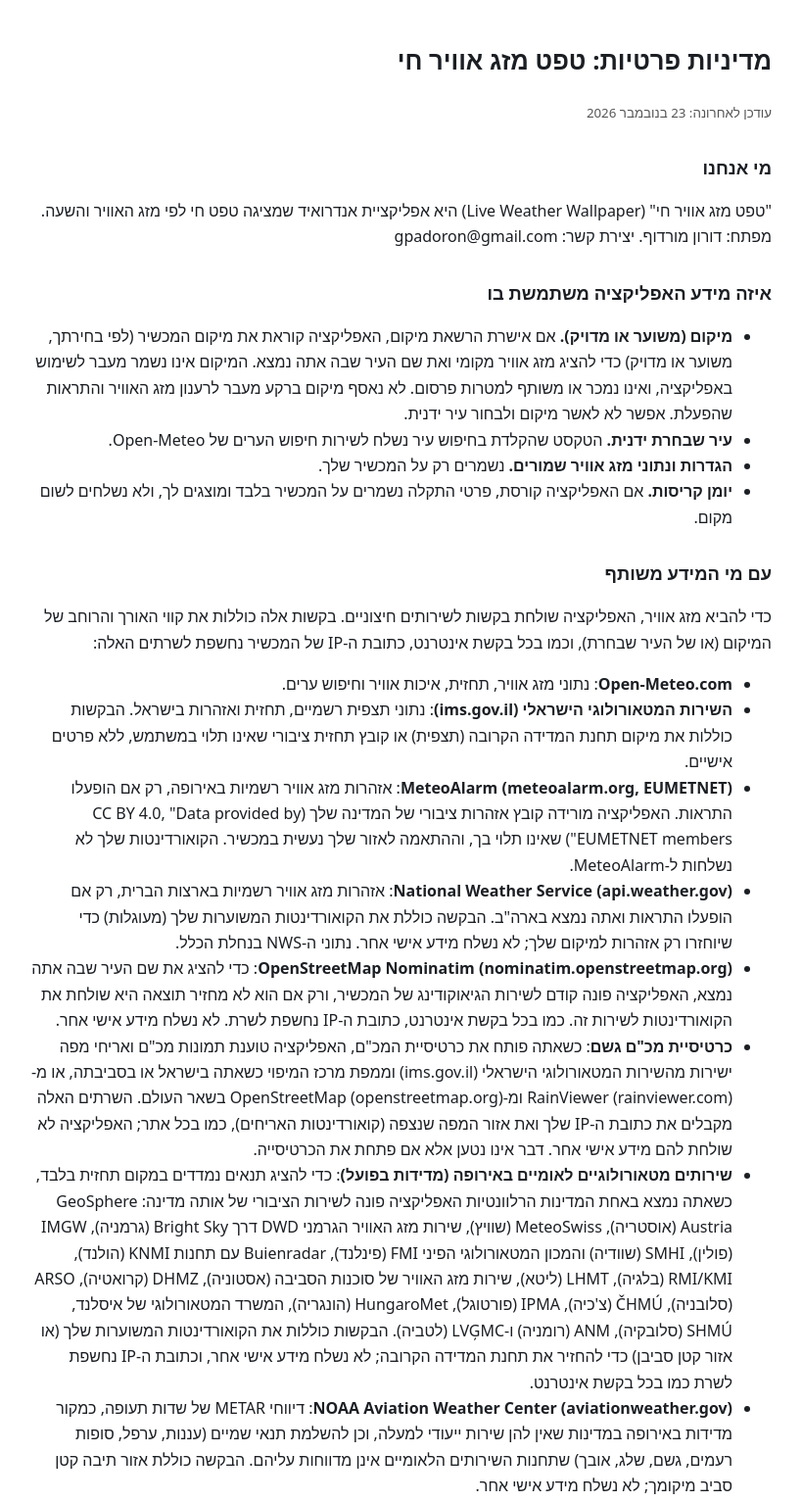
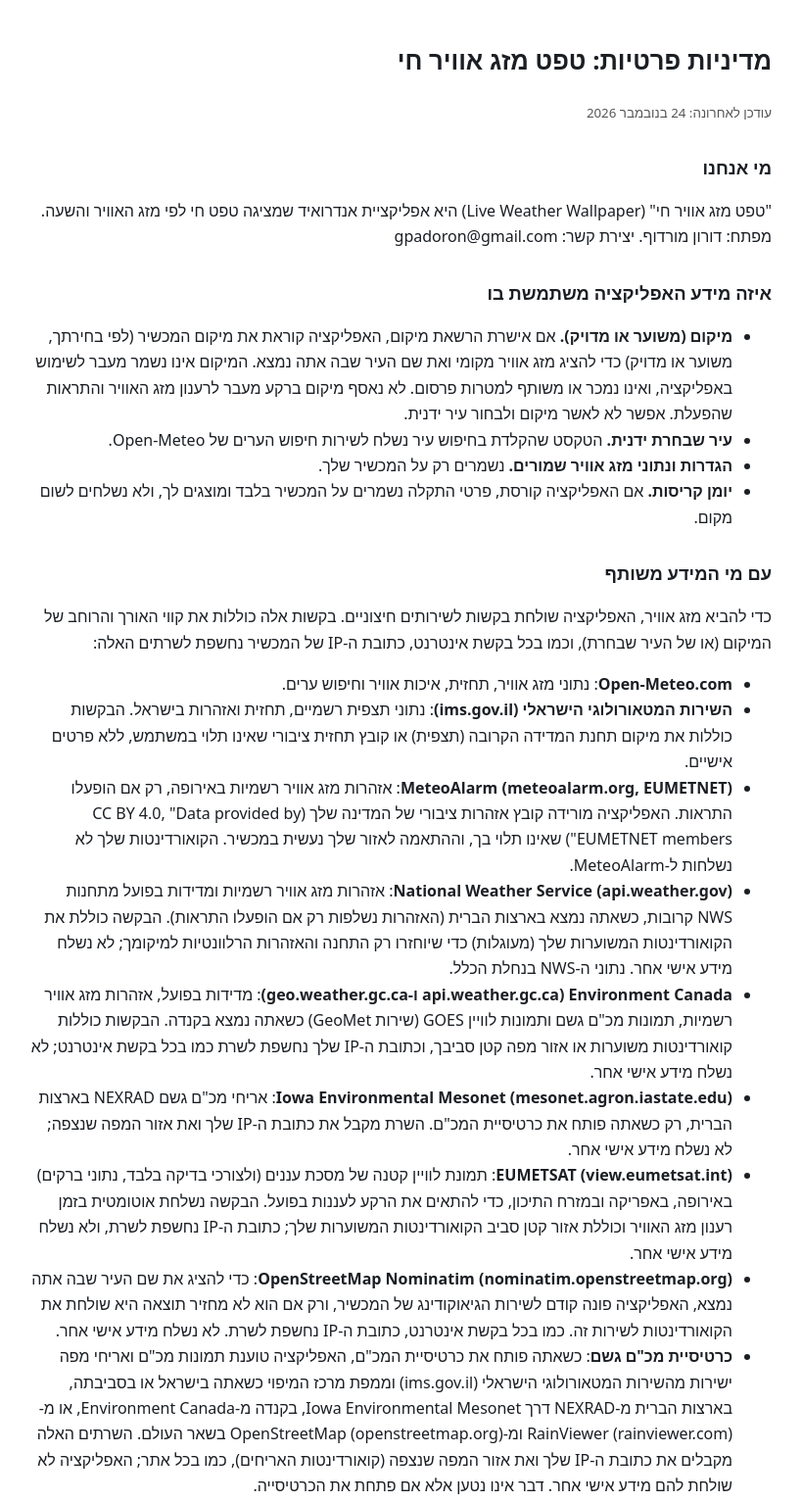
Before and after one commit to gpadoron/weather-wallpaper-privacy, a plain HTML site: page index.html in a window 1280 px wide. Shown: the top 1533 px of the page at 98% size, without its empty margins (232-1051 px from the left). Drawn offline with Linux system fonts and the light colour scheme.

Commit message:
Update index.html

```diff
--- a/index.html
+++ b/index.html
@@ -14,7 +14,7 @@ small{color:#555}
 </head>
 <body>
 <h1>מדיניות פרטיות: טפט מזג אוויר חי</h1>
-<small>עודכן לאחרונה: 23 בנובמבר 2026</small>
+<small>עודכן לאחרונה: 24 בנובמבר 2026</small>
 
 <h2>מי אנחנו</h2>
 <p>"טפט מזג אוויר חי" (Live Weather Wallpaper) היא אפליקציית אנדרואיד שמציגה טפט חי לפי מזג האוויר והשעה. מפתח: דורון מורדוף. יצירת קשר: gpadoron@gmail.com</p>
@@ -33,9 +33,12 @@ small{color:#555}
 <li><b>Open-Meteo.com</b>: נתוני מזג אוויר, תחזית, איכות אוויר וחיפוש ערים.</li>
 <li><b>השירות המטאורולוגי הישראלי (ims.gov.il)</b>: נתוני תצפית רשמיים, תחזית ואזהרות בישראל. הבקשות כוללות את מיקום תחנת המדידה הקרובה (תצפית) או קובץ תחזית ציבורי שאינו תלוי במשתמש, ללא פרטים אישיים.</li>
 <li><b>MeteoAlarm (meteoalarm.org, EUMETNET)</b>: אזהרות מזג אוויר רשמיות באירופה, רק אם הופעלו התראות. האפליקציה מורידה קובץ אזהרות ציבורי של המדינה שלך (CC BY 4.0, "Data provided by EUMETNET members") שאינו תלוי בך, וההתאמה לאזור שלך נעשית במכשיר. הקואורדינטות שלך לא נשלחות ל-MeteoAlarm.</li>
-<li><b>National Weather Service (api.weather.gov)</b>: אזהרות מזג אוויר רשמיות בארצות הברית, רק אם הופעלו התראות ואתה נמצא בארה"ב. הבקשה כוללת את הקואורדינטות המשוערות שלך (מעוגלות) כדי שיוחזרו רק אזהרות למיקום שלך; לא נשלח מידע אישי אחר. נתוני ה-NWS בנחלת הכלל.</li>
+<li><b>National Weather Service (api.weather.gov)</b>: אזהרות מזג אוויר רשמיות ומדידות בפועל מתחנות NWS קרובות, כשאתה נמצא בארצות הברית (האזהרות נשלפות רק אם הופעלו התראות). הבקשה כוללת את הקואורדינטות המשוערות שלך (מעוגלות) כדי שיוחזרו רק התחנה והאזהרות הרלוונטיות למיקומך; לא נשלח מידע אישי אחר. נתוני ה-NWS בנחלת הכלל.</li>
+<li><b>Environment Canada (api.weather.gc.ca ו-geo.weather.gc.ca)</b>: מדידות בפועל, אזהרות מזג אוויר רשמיות, תמונות מכ"ם גשם ותמונות לוויין GOES (שירות GeoMet) כשאתה נמצא בקנדה. הבקשות כוללות קואורדינטות משוערות או אזור מפה קטן סביבך, וכתובת ה-IP שלך נחשפת לשרת כמו בכל בקשת אינטרנט; לא נשלח מידע אישי אחר.</li>
+<li><b>Iowa Environmental Mesonet (mesonet.agron.iastate.edu)</b>: אריחי מכ"ם גשם NEXRAD בארצות הברית, רק כשאתה פותח את כרטיסיית המכ"ם. השרת מקבל את כתובת ה-IP שלך ואת אזור המפה שנצפה; לא נשלח מידע אישי אחר.</li>
+<li><b>EUMETSAT (view.eumetsat.int)</b>: תמונת לוויין קטנה של מסכת עננים (ולצורכי בדיקה בלבד, נתוני ברקים) באירופה, באפריקה ובמזרח התיכון, כדי להתאים את הרקע לעננות בפועל. הבקשה נשלחת אוטומטית בזמן רענון מזג האוויר וכוללת אזור קטן סביב הקואורדינטות המשוערות שלך; כתובת ה-IP נחשפת לשרת, ולא נשלח מידע אישי אחר.</li>
 <li><b>OpenStreetMap Nominatim (nominatim.openstreetmap.org)</b>: כדי להציג את שם העיר שבה אתה נמצא, האפליקציה פונה קודם לשירות הגיאוקודינג של המכשיר, ורק אם הוא לא מחזיר תוצאה היא שולחת את הקואורדינטות לשירות זה. כמו בכל בקשת אינטרנט, כתובת ה-IP נחשפת לשרת. לא נשלח מידע אישי אחר.</li>
-<li><b>כרטיסיית מכ"ם גשם</b>: כשאתה פותח את כרטיסיית המכ"ם, האפליקציה טוענת תמונות מכ"ם ואריחי מפה ישירות מהשירות המטאורולוגי הישראלי (ims.gov.il) וממפת מרכז המיפוי כשאתה בישראל או בסביבתה, או מ-RainViewer (rainviewer.com) ומ-OpenStreetMap (openstreetmap.org) בשאר העולם. השרתים האלה מקבלים את כתובת ה-IP שלך ואת אזור המפה שנצפה (קואורדינטות האריחים), כמו בכל אתר; האפליקציה לא שולחת להם מידע אישי אחר. דבר אינו נטען אלא אם פתחת את הכרטיסייה.</li>
+<li><b>כרטיסיית מכ"ם גשם</b>: כשאתה פותח את כרטיסיית המכ"ם, האפליקציה טוענת תמונות מכ"ם ואריחי מפה ישירות מהשירות המטאורולוגי הישראלי (ims.gov.il) וממפת מרכז המיפוי כשאתה בישראל או בסביבתה, בארצות הברית מ-NEXRAD דרך Iowa Environmental Mesonet, בקנדה מ-Environment Canada, או מ-RainViewer (rainviewer.com) ומ-OpenStreetMap (openstreetmap.org) בשאר העולם. השרתים האלה מקבלים את כתובת ה-IP שלך ואת אזור המפה שנצפה (קואורדינטות האריחים), כמו בכל אתר; האפליקציה לא שולחת להם מידע אישי אחר. דבר אינו נטען אלא אם פתחת את הכרטיסייה.</li>
 <li><b>שירותים מטאורולוגיים לאומיים באירופה (מדידות בפועל)</b>: כדי להציג תנאים נמדדים במקום תחזית בלבד, כשאתה נמצא באחת המדינות הרלוונטיות האפליקציה פונה לשירות הציבורי של אותה מדינה: GeoSphere Austria (אוסטריה), MeteoSwiss (שוויץ), שירות מזג האוויר הגרמני DWD דרך Bright Sky (גרמניה), IMGW (פולין), SMHI (שוודיה) והמכון המטאורולוגי הפיני FMI (פינלנד), Buienradar עם תחנות KNMI (הולנד), RMI/KMI (בלגיה), LHMT (ליטא), שירות מזג האוויר של סוכנות הסביבה (אסטוניה), DHMZ (קרואטיה), ARSO (סלובניה), ČHMÚ (צ'כיה), IPMA (פורטוגל), HungaroMet (הונגריה), המשרד המטאורולוגי של איסלנד, SHMÚ (סלובקיה), ANM (רומניה) ו-LVĢMC (לטביה). הבקשות כוללות את הקואורדינטות המשוערות שלך (או אזור קטן סביבן) כדי להחזיר את תחנת המדידה הקרובה; לא נשלח מידע אישי אחר, וכתובת ה-IP נחשפת לשרת כמו בכל בקשת אינטרנט.</li>
 <li><b>NOAA Aviation Weather Center (aviationweather.gov)</b>: דיווחי METAR של שדות תעופה, כמקור מדידות באירופה במדינות שאין להן שירות ייעודי למעלה, וכן להשלמת תנאי שמיים (עננות, ערפל, סופות רעמים, גשם, שלג, אובך) שתחנות השירותים הלאומיים אינן מדווחות עליהם. הבקשה כוללת אזור תיבה קטן סביב מיקומך; לא נשלח מידע אישי אחר.</li>
 </ul>
@@ -58,7 +61,7 @@ small{color:#555}
 
 <div class="en">
 <h1>Privacy Policy: Live Weather Wallpaper</h1>
-<small>Last updated: 23 November 2026</small>
+<small>Last updated: 24 November 2026</small>
 
 <h2>Who we are</h2>
 <p>Live Weather Wallpaper is an Android app that shows a live wallpaper based on the weather and time of day. Developer: Doron Mordof. Contact: gpadoron@gmail.com</p>
@@ -77,11 +80,14 @@ small{color:#555}
 <li><b>Open-Meteo.com</b>: weather, forecast, air quality and city search.</li>
 <li><b>Israel Meteorological Service (ims.gov.il)</b>: official observation data, forecast and warnings in Israel. Requests identify the nearest measuring station (observations) or download a public forecast file that does not depend on the user, with no personal details.</li>
 <li><b>MeteoAlarm (meteoalarm.org, EUMETNET)</b>: official weather warnings in Europe, only if weather alerts are enabled. The app downloads a public warnings file for your country (CC BY 4.0, "Data provided by EUMETNET members") that does not depend on you; matching to your area is done on the device. Your coordinates are not sent to MeteoAlarm.</li>
-<li><b>National Weather Service (api.weather.gov)</b>: official weather warnings in the United States, only if weather alerts are enabled and you are located in the US. The request includes your approximate coordinates (rounded) so that only warnings for your location are returned; no other personal data is sent. NWS data is in the public domain.</li>
+<li><b>National Weather Service (api.weather.gov)</b>: official weather warnings and measured observations from nearby NWS stations when you are located in the United States (warnings are fetched only if weather alerts are enabled). The request includes your approximate coordinates (rounded) so that only the station and warnings relevant to your location are returned; no other personal data is sent. NWS data is in the public domain.</li>
+<li><b>Environment Canada (api.weather.gc.ca and geo.weather.gc.ca)</b>: measured observations, official weather warnings, rain radar images and GOES satellite imagery (GeoMet service) when you are in Canada. Requests include approximate coordinates or a small map area around you, and your IP address is visible to the server as with any internet request; no other personal data is sent.</li>
+<li><b>Iowa Environmental Mesonet (mesonet.agron.iastate.edu)</b>: NEXRAD rain radar tiles in the United States, only when you open the Radar tab. The server receives your IP address and the map area being viewed; no other personal data is sent.</li>
+<li><b>EUMETSAT (view.eumetsat.int)</b>: a small satellite cloud-mask image (and, for diagnostics only, lightning data) in Europe, Africa and the Middle East, to match the wallpaper to the real cloud cover. The request is sent automatically during the weather refresh and covers a small area around your approximate coordinates; your IP address is visible to the server, and no other personal data is sent.</li>
 <li><b>National meteorological services in Europe (measured conditions)</b>: to show measured conditions rather than a forecast alone, when you are in a relevant country the app queries that country's public service: GeoSphere Austria (Austria), MeteoSwiss (Switzerland), the German Weather Service DWD via Bright Sky (Germany), IMGW (Poland), SMHI (Sweden) the Finnish Meteorological Institute FMI (Finland), Buienradar with KNMI stations (Netherlands), RMI/KMI (Belgium), LHMT (Lithuania), the Estonian Environment Agency weather service (Estonia), DHMZ (Croatia), ARSO (Slovenia), CHMI (Czechia), IPMA (Portugal), HungaroMet (Hungary), the Icelandic Met Office (Iceland), SHMU (Slovakia), ANM (Romania) and LVGMC (Latvia). Requests include your approximate coordinates (or a small area around them) so the nearest measuring station is returned; no other personal data is sent, and your IP address is visible to the server as with any internet request.</li>
 <li><b>NOAA Aviation Weather Center (aviationweather.gov)</b>: airport METAR reports, used as a source of measurements in Europe in countries without a dedicated service above, and also to complete sky conditions (cloud cover, fog, thunderstorms, rain, snow, haze) that the national services' stations do not report. The request includes a small bounding box around your location; no other personal data is sent.</li>
 <li><b>OpenStreetMap Nominatim (nominatim.openstreetmap.org)</b>: to show the name of the city you are in, the app first uses the device's geocoder, and only if that returns nothing does it send the coordinates to this service. As with any internet request, your IP address is visible to the server. No other personal data is sent.</li>
-<li><b>Rain radar tab</b>: when you open the Radar tab, the app loads radar images and map tiles directly from the Israel Meteorological Service (ims.gov.il) and the Survey of Israel map when you are in/near Israel, or from RainViewer (rainviewer.com) and OpenStreetMap (openstreetmap.org) elsewhere. These servers receive your IP address and the map area being viewed (tile coordinates), like any website; the app does not send them any other personal data. Nothing is loaded unless you open the tab.</li>
+<li><b>Rain radar tab</b>: when you open the Radar tab, the app loads radar images and map tiles directly from the Israel Meteorological Service (ims.gov.il) and the Survey of Israel map when you are in/near Israel, in the United States from NEXRAD via Iowa Environmental Mesonet, in Canada from Environment Canada, or from RainViewer (rainviewer.com) and OpenStreetMap (openstreetmap.org) elsewhere. These servers receive your IP address and the map area being viewed (tile coordinates), like any website; the app does not send them any other personal data. Nothing is loaded unless you open the tab.</li>
 </ul>
 <p>The app contains no ads, no user accounts, no analytics and no tracking components. It does not sell data and does not share it with anyone else.</p>
 
```
